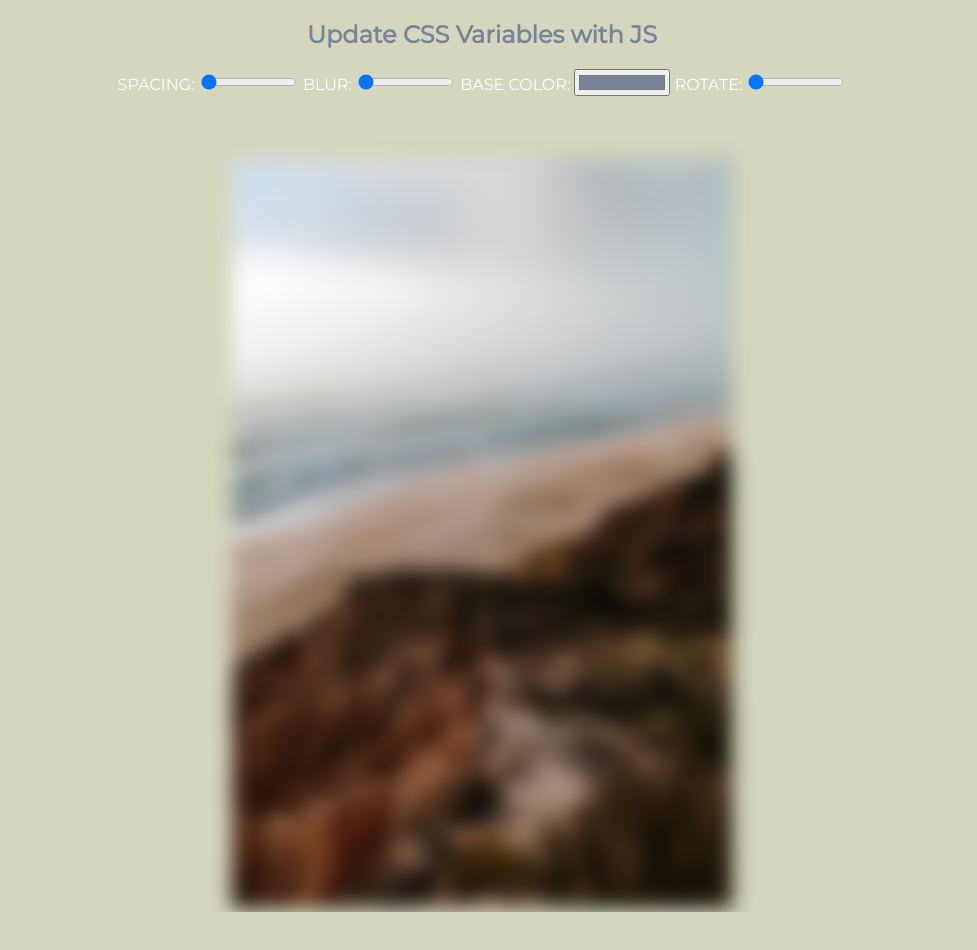
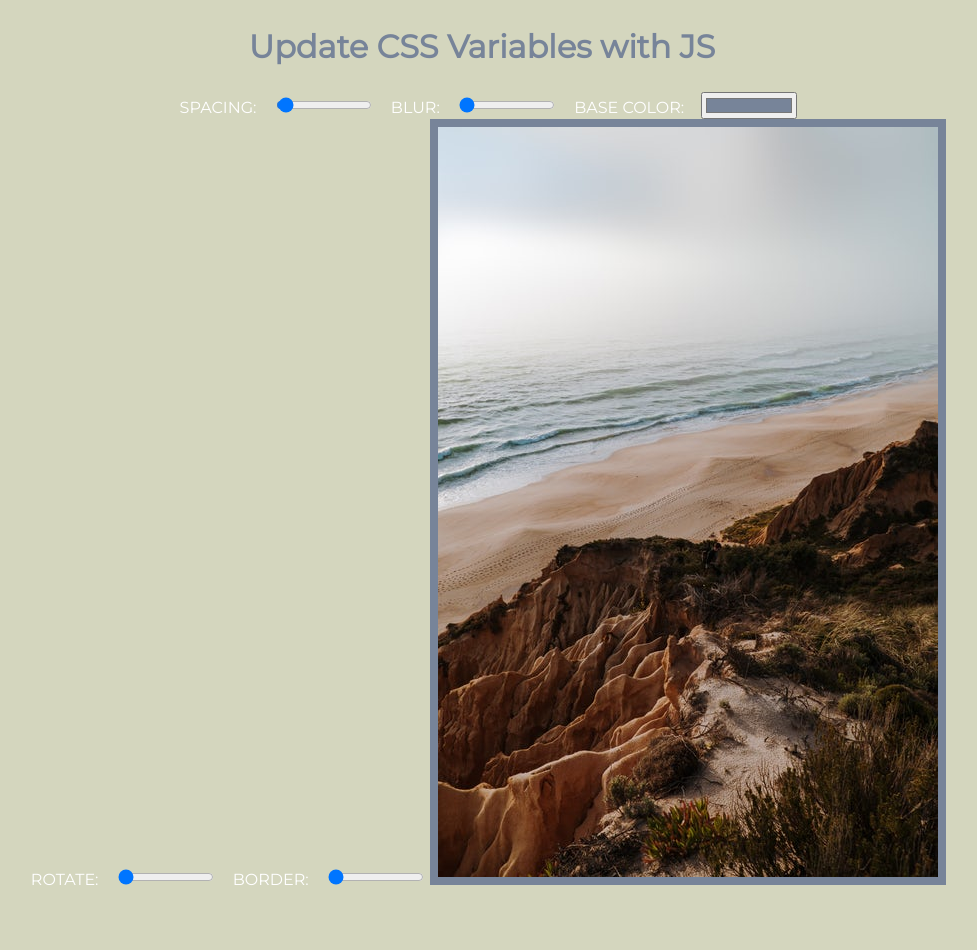
Before and after one commit to juliajessica/js-challenges, a plain HTML site: page css-variables-and-js/index.html in a window 1280 px wide. Shown: the whole page, without its empty margins (158-1135 px from the left). Before the commit the page ends 912 px from the top, so only its background shows below. Drawn offline with Linux system fonts and the light colour scheme.

Commit message:
refactor code

```diff
--- a/css-variables-and-js/index.html
+++ b/css-variables-and-js/index.html
@@ -10,17 +10,19 @@
 
     <div class="controllers">
       <label for="spacing">SPACING:</label>
-      <input type="range" name="spacing" min="0" max="100" value="0" data-sizing="px">
+      <input type="range" name="spacing" min="5" max="100" value="8" data-sizing="px">
 
       <label for="blur">BLUR:</label>
       <input type="range" name="blur" min="0" max="10" value="0" data-sizing="px">
 
       <label for="baseColor">BASE COLOR:</label>
       <input type="color" name="base" value="#778499">
-
+     </br>
       <label for="baseColor">ROTATE:</label>
       <input type="range" name="degrees" value="0" min="0" max="360" data-sizing="deg">
-    </div>
+
+      <label for="baseColor">BORDER:</label>
+      <input type="range" name="radius" value="0" min="0" max="100" data-sizing="%">
 
     <img src="./beach.jpeg" alt="image of beach" class="image">
     <script src="./script.js"></script>
--- a/css-variables-and-js/style.css
+++ b/css-variables-and-js/style.css
@@ -2,9 +2,10 @@
 
 :root {
   --base: #778499;
-  --spacing: 0rem;
-  --blur: 10px;
+  --spacing: .5rem;
+  --blur: 0px;
   --degrees: 0;
+  --radius: 0;
 }
 /* using these css variable for styling and for js transitions */
 
@@ -18,16 +19,25 @@ body {
   text-align: center;
 }
 
+h2 {
+  font-size: 2rem;
+}
+
 .image {
   padding: var(--spacing);
   background: var(--base);
   filter: blur(var(--blur));
   transform: rotate(var(--degrees));
+  border-radius: var(--radius);
 }
 
 .controllers {
   margin-bottom: 2rem;
-  padding-bottom: 30px;
+  padding-bottom: 45px;
+}
+
+label {
+  padding: 13px;
 }
 
 input {
```
